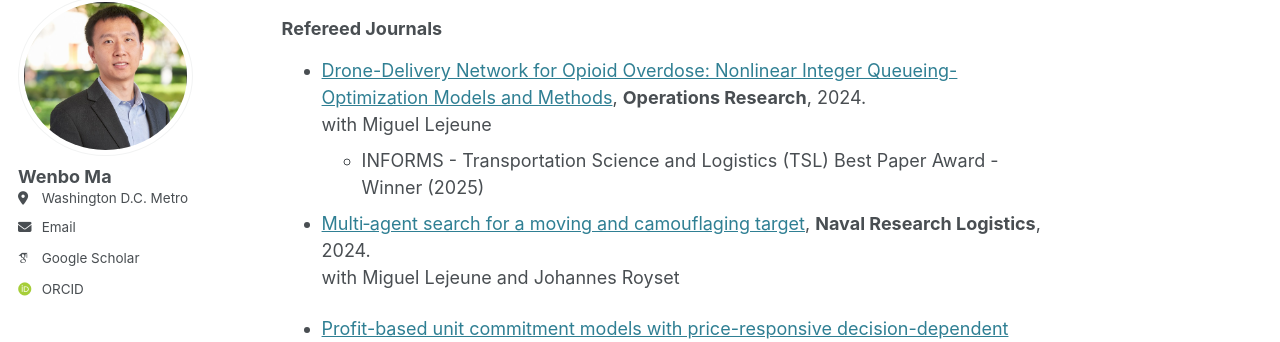
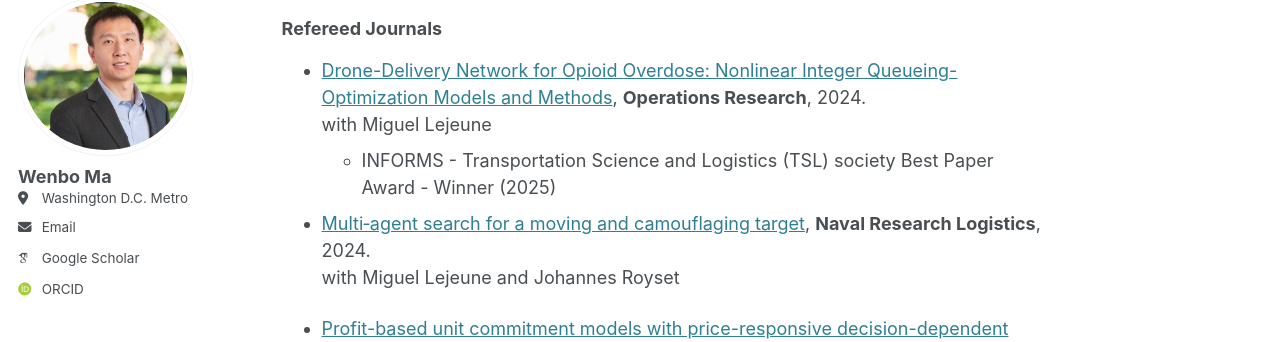
Before and after one commit to wenbo5565/wenbo5565.github.io, a Jekyll site: the page built from _pages/about.md, in a window 1280 px wide and 900 px high, scrolled down 1162 px. Shown: the part 110-452 px from the top of the window. Built offline with Jekyll 4.4.1, drawn with Linux system fonts in a browser that asks for light colours; some web fonts are replaced.

Commit message:
Update about.md

```diff
--- a/_pages/about.md
+++ b/_pages/about.md
@@ -26,7 +26,7 @@ Outside of work, I enjoy playing and watching sports — particularly tennis, sw
 ### Refereed Journals
 - [Drone-Delivery Network for Opioid Overdose: Nonlinear Integer Queueing-Optimization Models and Methods](https://pubsonline.informs.org/doi/10.1287/opre.2022.0489), **Operations Research**, 2024. \
    with Miguel Lejeune
-  - INFORMS - Transportation Science and Logistics (TSL) Best Paper Award - Winner (2025)
+  - INFORMS - Transportation Science and Logistics (TSL) society Best Paper Award - Winner (2025)
   <!-- - GW Today: [Drones Could Transform Emergency Response to Opioid Overdoses](https://gwtoday.gwu.edu/drones-could-transform-emergency-response-opioid-overdoses) -->
 
 - [Multi‐agent search for a moving and camouflaging target](https://onlinelibrary.wiley.com/doi/abs/10.1002/nav.22160), **Naval Research Logistics**, 2024. \
```
